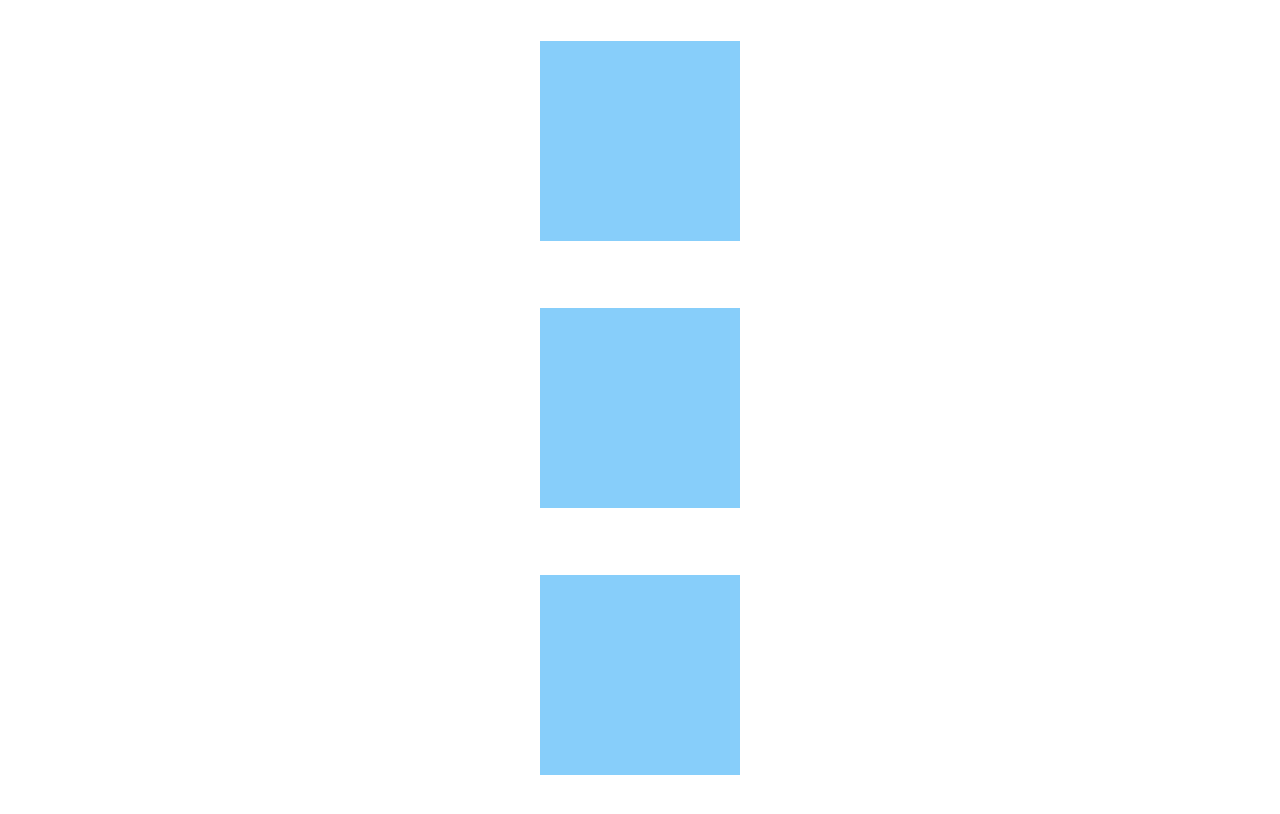
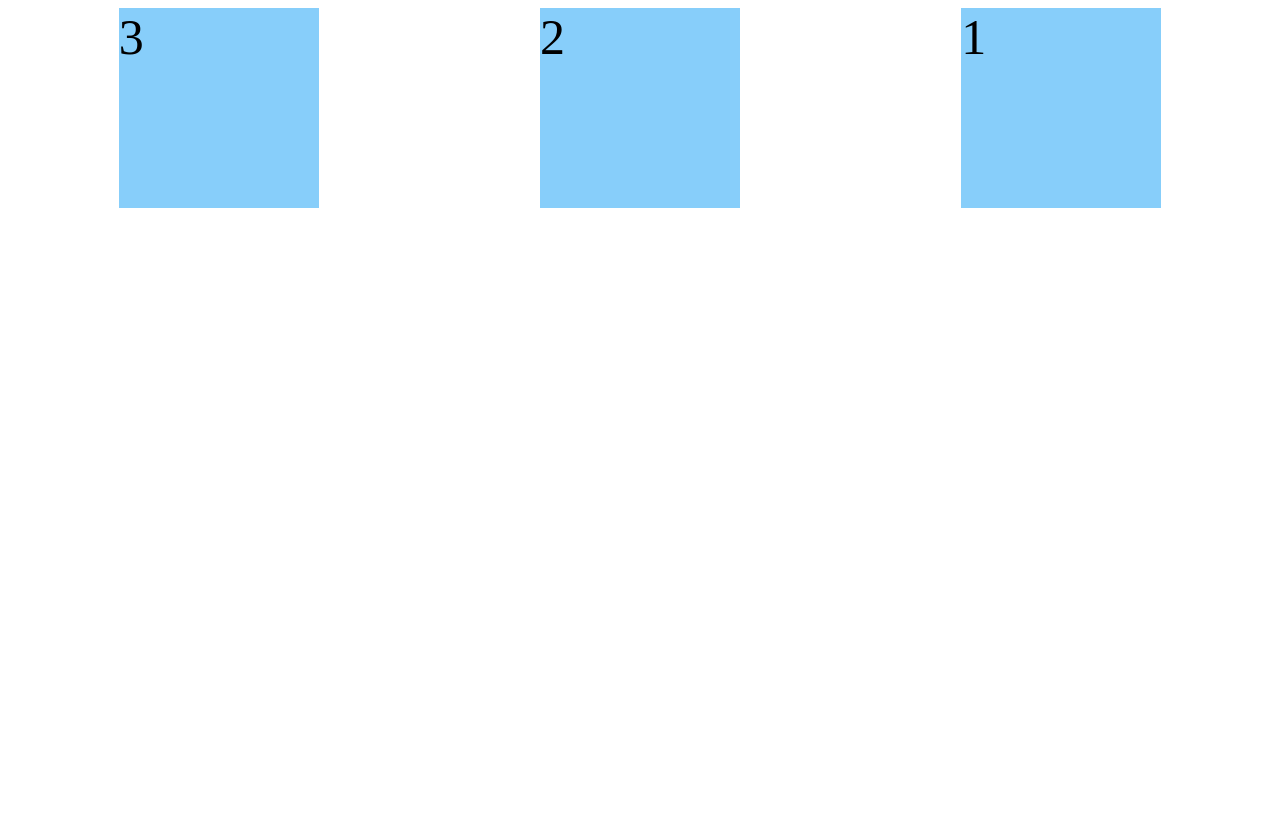
Before and after one commit to sorious77/css-master, a plain HTML site: page index.html in a window 1280 px wide. Drawn offline with Linux system fonts and the light colour scheme.

Commit message:
# 1.4 align-self and other

```diff
--- a/index.html
+++ b/index.html
@@ -6,9 +6,9 @@
   </head>
   <body>
     <div class="container">
-      <div class="box"></div>
-      <div class="box"></div>
-      <div class="box"></div>
+      <div class="box">1</div>
+      <div class="box">2</div>
+      <div class="box">3</div>
     </div>
   </body>
 </html>
--- a/style.css
+++ b/style.css
@@ -1,13 +1,10 @@
 .container {
   display: flex;
-  flex-direction: column;
   height: 100vh;
+  font-size: 50px;
 
   /* Main-Axis */
   justify-content: space-around;
-
-  /* Cross-Axis */
-  align-items: center;
 }
 
 .box {
@@ -15,3 +12,15 @@
   width: 200px;
   height: 200px;
 }
+
+.box:nth-child(1) {
+  order: 1;
+}
+
+.box:nth-child(2) {
+  order: 0;
+}
+
+.box:nth-child(3) {
+  order: -1;
+}
```
